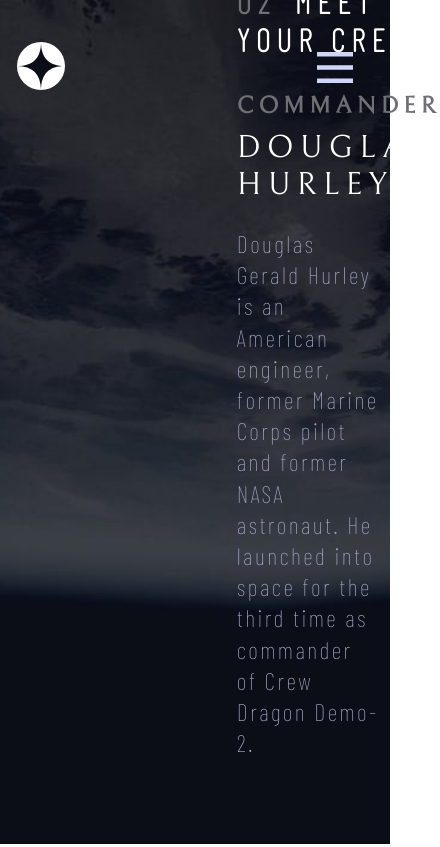
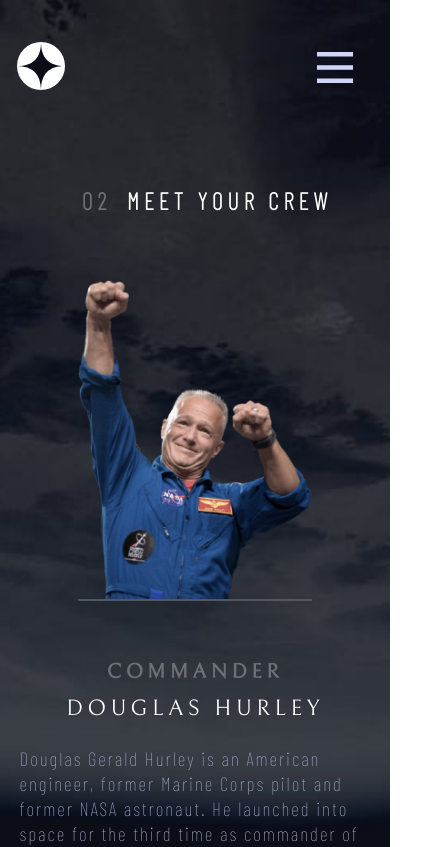
Before and after one commit to David-Chazoule/Space-Tourism, a React (Create React App) app in the folder spacetourism/: page /Crew in a window 390 px wide. Shown: the top 847 px of the page, 440 px wide, since content can reach past the window. Built offline with nearby package versions, Linux system fonts and the light colour scheme.

Commit message:
responsivity for component crew and technology

```diff
--- a/spacetourism/src/components/crew/Crew.tsx
+++ b/spacetourism/src/components/crew/Crew.tsx
@@ -58,14 +58,17 @@
               </div>
             </div>
             <div className="img-crew">
-            <img className={`${currentIndex===0?"img-space":""}`} src={`${currentMember.images.png}`} alt="crew-img" />
+              <img
+                className={`${currentIndex === 0 ? "img-space" : ""}`}
+                src={`${currentMember.images.png}`}
+                alt="crew-img"
+              />
+              <div className="line"></div>
             </div>
           </div>
         )}
       </div>
-
     </div>
-
   );
 }
 
--- a/spacetourism/src/components/crew/_crew.scss
+++ b/spacetourism/src/components/crew/_crew.scss
@@ -17,6 +17,7 @@
   //tablet
   @media screen and (max-width: 1070px) {
     background-image: url("../../assets/background/background-crew-tablet.jpg");
+    height: auto;
   }
 
   //mobile
@@ -27,7 +28,14 @@
   .box {
     display: flex;
     flex-direction: column;
-    margin: 22vh 0 0 34vh;
+    margin: 18vh 0 0 20vh;
+
+    //tablet
+    @media screen and (max-width: 1070px) {
+      align-items: center;
+      justify-content: center;
+      margin: 22vh 0;
+    }
 
     .title-box {
       display: flex;
@@ -35,10 +43,25 @@
       align-items: flex-start;
       width: 100%;
 
+      @media screen and (max-width: 800px) {
+        justify-content: center;
+        align-items: center;
+      }
+
       .title-page {
         font-family: $fontBarlow;
         letter-spacing: 0.2em;
         letter-spacing: 0.2em;
+
+        //tablet
+        @media screen and (max-width: 1070px) {
+          margin-left: 24px;
+        }
+
+        //mobile
+        @media screen and (max-width: 800px) {
+          font-size: 24px;
+        }
 
         span {
           color: #6f7074;
@@ -55,7 +78,14 @@
       //tablet
       @media screen and (max-width: 1070px) {
         display: flex;
+        width: 100%;
         flex-direction: column;
+        align-items: center;
+        justify-content: center;
+      }
+
+      @media screen and (max-width: 800px) {
+        flex-direction: column-reverse;
       }
     }
 
@@ -64,21 +94,45 @@
       flex-direction: column;
       justify-content: center;
       width: 100%;
-      margin-top: 10vh 0 0 0;
+      margin: 10vh 0 0 0;
+
+      //tablet
+      @media screen and (max-width: 1070px) {
+        align-items: center;
+        justify-content: center;
+      }
+
+      @media screen and (max-width: 800px) {
+        margin-top: 6vh;
+      }
 
       h2 {
         margin-top: 1vh;
         font-family: $fontBellefair;
         color: #6f7074;
         letter-spacing: 0.2em;
+
+        //mobile
+        @media screen and (max-width: 800px) {
+          font-size: 1.3em;
+        }
       }
 
       h1 {
-        margin-top: 1vh;
+        margin-top: 1.5vh;
         font-family: $fontBellefair;
         letter-spacing: 0.2em;
         font-weight: 400;
         margin-bottom: 2vh;
+
+        //mobile
+        @media screen and (max-width: 800px) {
+          font-size: 1.8em;
+        }
+
+        @media screen and (max-width: 450px) {
+          font-size: 1.4em;
+        }
       }
 
       p {
@@ -89,10 +143,20 @@
         font-size: 1.5em;
         line-height: 1.3em;
         letter-spacing: 0.1em;
+
+        //mobile
+        @media screen and (max-width: 800px) {
+          font-size: 1.2em;
+          width: 90%;
+        }
       }
 
       .crew-controls {
         margin-top: 10vh;
+
+        @media screen and (max-width: 800px) {
+          margin-top: 4vh;
+        }
         button {
           border: none;
           border-radius: 50px;
@@ -101,6 +165,11 @@
           height: 16px;
           background-color: rgb(157, 151, 151);
           margin: 10px 20px 0 0;
+
+          //tablet
+          @media screen and (max-width: 1070px) {
+            margin: 10px 20px 3vh 0;
+          }
         }
 
         .active {
@@ -112,8 +181,38 @@
       display: flex;
       align-items: center;
       justify-content: center;
+
+      @media screen and (max-width: 1070px) {
+        margin-top: 40px;
+      }
+
+      @media screen and (max-width: 800px) {
+        width: 100%;
+        flex-direction: column;
+      }
+
+      img {
+        @media screen and (max-width: 1070px) {
+          width: 60%;
+        }
+      }
       .img-space {
         width: 63%;
+        //tablet
+        @media screen and (max-width: 1070px) {
+          width: 60%;
+        }
+      }
+
+      .line {
+        display: none;
+        height: 2px;
+        width: 60%;
+        background-color: #54565d;
+
+        @media screen and (max-width: 800px) {
+          display: flex;
+        }
       }
     }
   }
--- a/spacetourism/src/components/home/Home.tsx
+++ b/spacetourism/src/components/home/Home.tsx
@@ -1,3 +1,5 @@
+import { Link } from "react-router-dom";
+
 function Home() {
   return (
     <div className="home_container">
@@ -13,7 +15,11 @@
           </p>
         </div>
         <div className="btn-box">
-          <button>EXPLORE</button>
+          <div className="circle-superior">
+            <Link to="/Destination">
+              <button>EXPLORE</button>
+            </Link>
+          </div>
         </div>
       </div>
     </div>
--- a/spacetourism/src/components/home/home.scss
+++ b/spacetourism/src/components/home/home.scss
@@ -99,6 +99,14 @@
       @media screen and (max-width: 800px) {
       }
 
+      .circle-superior {
+        display: flex;
+        align-items: center;
+        justify-content: center;
+        height: 320px;
+        width: 320px;
+        border-radius: 50%;
+
         button {
           border: none;
           border-radius: 200px;
@@ -114,3 +122,4 @@
       }
     }
   }
+}
--- a/spacetourism/src/components/technology/_technology.scss
+++ b/spacetourism/src/components/technology/_technology.scss
@@ -24,17 +24,32 @@
     display: flex;
     flex-direction: column;
     color: white;
-    margin-top: 8vh;
+    margin-top: 18vh;
     justify-content: center;
+
+    //tablet
+    @media screen and (max-width: 1070px) {
+    }
+    //mobile
+    @media screen and (max-width: 800px) {
+      align-items: center;
+      width: 100%;
+    }
 
     .title-page {
       font-family: $fontBarlow;
       letter-spacing: 0.2em;
-      margin: 10vh 22vh;
+      margin: 4vh 18vh;
 
       //tablet
       @media screen and (max-width: 1070px) {
-        margin: 10vh 4vh;
+        margin: 4vh 4vh;
+      }
+
+      //mobile
+      @media screen and (max-width: 800px) {
+        font-size: 24px;
+        margin: 4vh 4vh;
       }
 
       span {
@@ -61,6 +76,7 @@
 
       //mobile
       @media screen and (max-width: 800px) {
+        margin: 10px 0;
       }
 
       .information-left {
@@ -68,18 +84,20 @@
         align-items: center;
         justify-content: center;
         width: 100%;
-        padding: 6vh;
+        padding: 3vh;
 
         //tablet
         @media screen and (max-width: 1070px) {
           display: flex;
           flex-direction: column;
           padding: 4vh;
+          margin-bottom: 4vh;
           width: 80%;
         }
 
         //mobile
         @media screen and (max-width: 800px) {
+          width: 100%;
         }
 
         .lanch-selector-box {
@@ -130,6 +148,9 @@
 
             //mobile
             @media screen and (max-width: 800px) {
+              height: 40px;
+              width: 40px;
+              font-size: 1em;
             }
           }
 
@@ -168,6 +189,11 @@
             @media screen and (max-width: 1070px) {
               margin-bottom: 18px;
             }
+
+            //mobile
+            @media screen and (max-width: 800px) {
+              font-size: 1.3em;
+            }
           }
 
           h1 {
@@ -181,11 +207,21 @@
             @media screen and (max-width: 1070px) {
               margin-bottom: 24px;
             }
+
+            //mobile
+            @media screen and (max-width: 800px) {
+              font-size: 2em;
+            }
           }
 
           .description {
             font-size: 1.5em;
             line-height: 1.3em;
+
+            //mobile
+            @media screen and (max-width: 800px) {
+              font-size: 1.2em;
+            }
           }
         }
       }
@@ -199,7 +235,6 @@
         }
 
         .img-portrait {
-          width: 100%;
           @media screen and (max-width: 1070px) {
             display: none;
           }
@@ -212,6 +247,10 @@
             display: flex;
             width: 100%;
           }
+
+          @media screen and (max-width: 800px) {
+            display: flex;
+          }
         }
       }
     }
```
Lines whose indentation alone changed are shown as unchanged.
